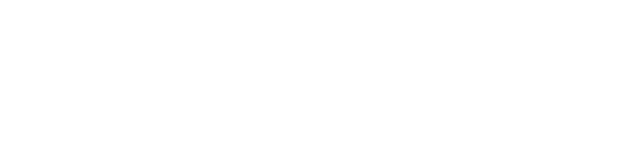
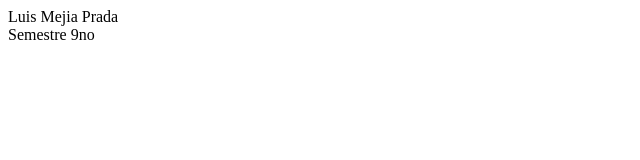
Before and after one commit to lLuyss123/paginajueves, a plain HTML site: page index.html in a window 1280 px wide. Shown: the whole page, without its empty margins (0-640 px from the left). Drawn offline with Linux system fonts and the light colour scheme.

Commit message:
added information 1

```diff
--- a/index.html
+++ b/index.html
@@ -3,9 +3,11 @@
 <head>
     <meta charset="UTF-8">
     <meta name="viewport" content="width=device-width, initial-scale=1.0">
-    <title>Document</title>
+    <title>Pagina jueves</title>
 </head>
 <body>
+<div>Luis Mejia Prada</div>
+<div>Semestre 9no</div>
 
 </body>
 </html>
```
